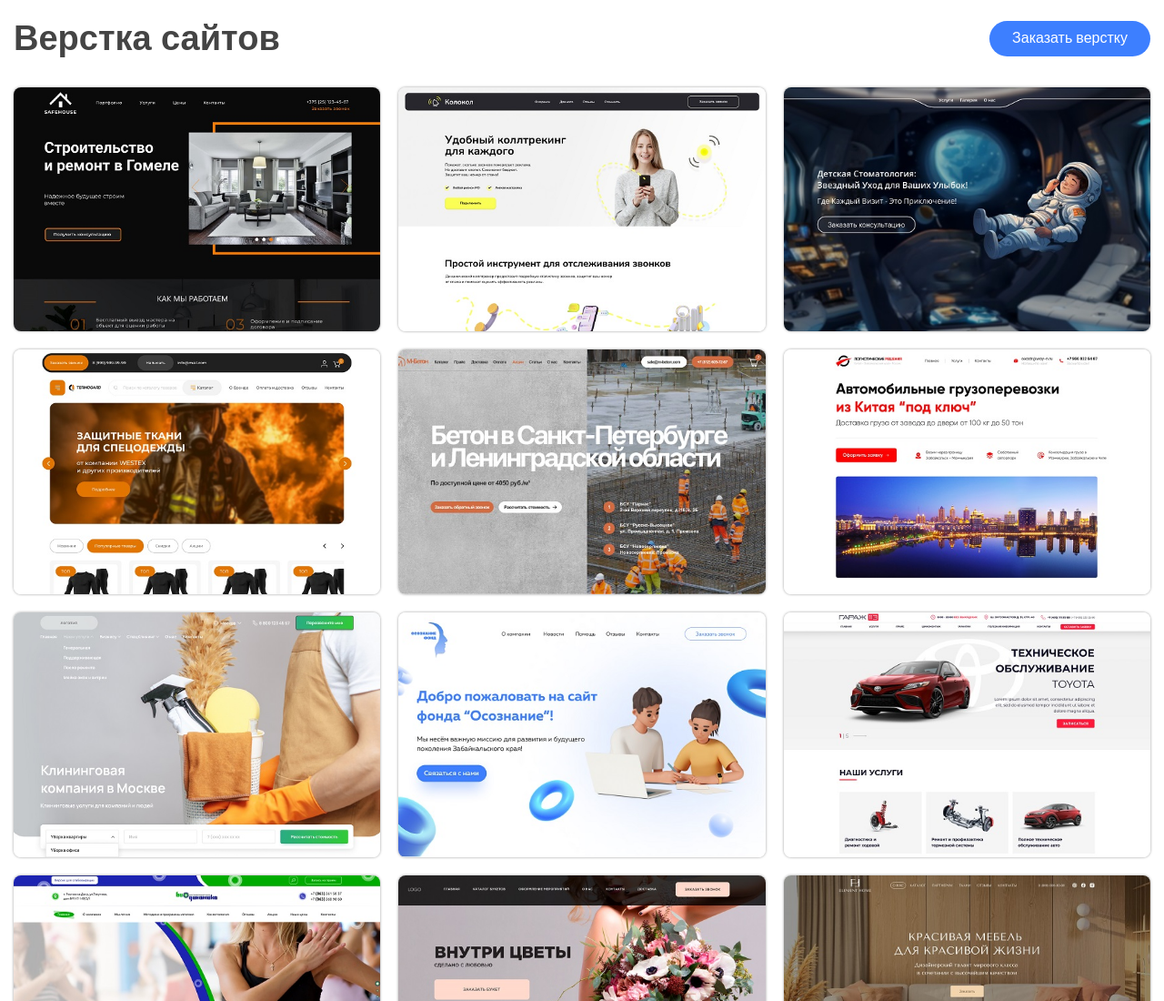
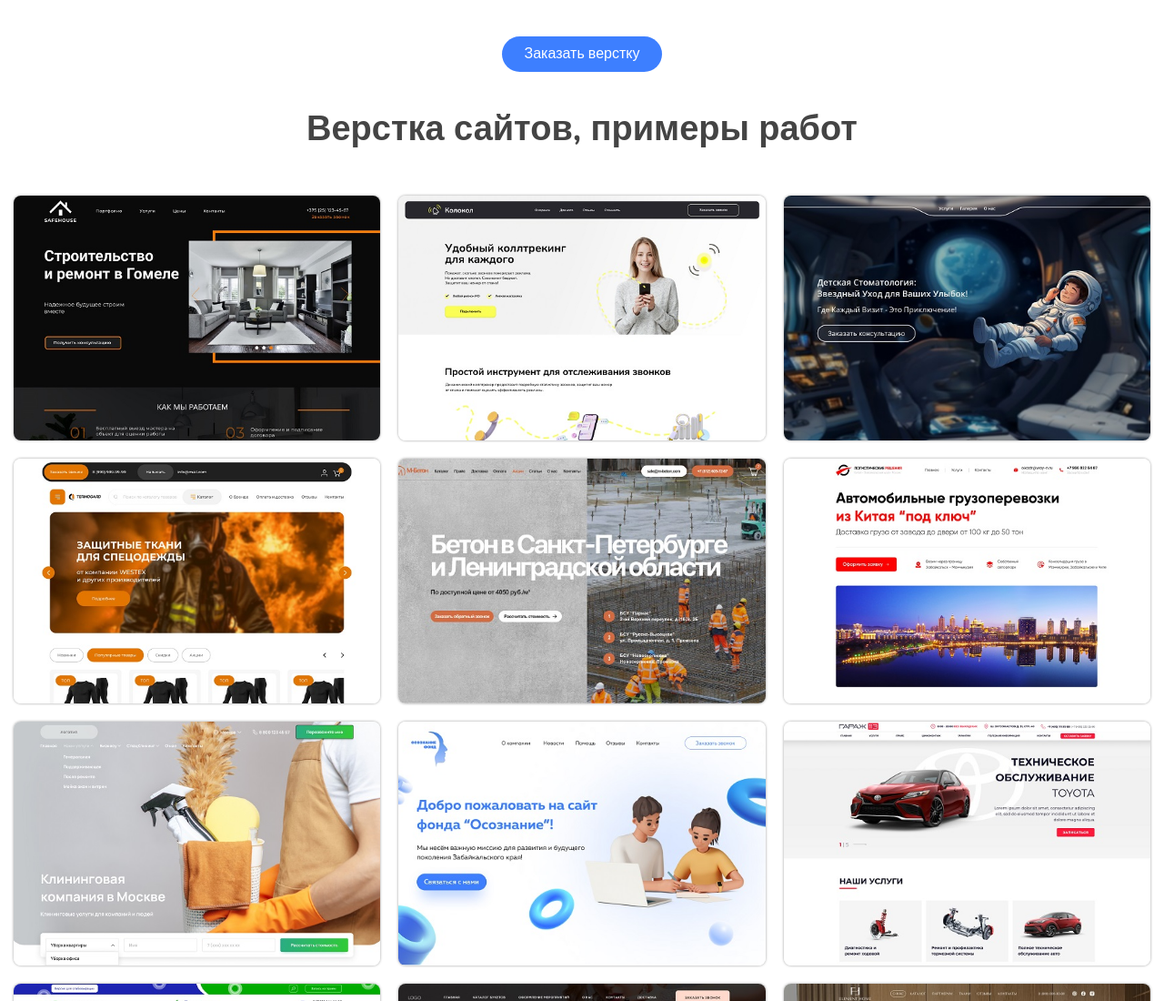
Before and after one commit to serwebdev/portfolio, a plain HTML site: page index.html in a window 1280 px wide. Shown: the top 1100 px of the page at 91% size. Drawn offline with nearby package versions, Linux system fonts and the light colour scheme.

Commit message:
Добавил мета-теги

```diff
--- a/css/style.scss
+++ b/css/style.scss
@@ -23,13 +23,14 @@ body {
 }
 
 .portfolio {
-  padding: 20px 0;
+  // padding: 20px 0;
+  padding-bottom: 50px;
 
   &__inner {
   }
 
   &__title {
-    // margin-bottom: 30px;
+    margin-bottom: 50px;
     text-align: center;
     font-size: 38px;
     font-weight: 700;
@@ -39,10 +40,12 @@ body {
   &__menu {
     display: flex;
     align-items: center;
-    justify-content: space-between;
+    // justify-content: space-between;
+    justify-content: center;
     flex-wrap: wrap;
     gap: 20px;
-    margin-bottom: 30px;
+    // margin-bottom: 30px;
+    padding: 40px 0;
   }
 
   &__link-back {
@@ -274,7 +277,7 @@ body {
     position: relative;
 
     &:hover {
-      color: $red;
+      color: $blue-light;
     }
 
     &::before {
--- a/index.html
+++ b/index.html
@@ -6,7 +6,9 @@
     <meta http-equiv="X-UA-Compatible" content="IE=edge">
     <meta name="viewport" content="width=device-width, initial-scale=1.0">
     <link rel="shortcut icon" href="favicon/coding(3).png" type="image/png">
-    <title>Портфолио</title>
+    <title>Верстка сайтов на заказ - портфолио</title>
+    <meta name="description"
+        content="Адаптивная верстка сайтов любой сложности с использованием современных технологий: HTML5, CSS3, SCSS, JS, GULP. Примеры моих работ.">
     <link rel="preconnect" href="https://fonts.googleapis.com">
     <link rel="preconnect" href="https://fonts.gstatic.com" crossorigin>
     <link href="https://fonts.googleapis.com/css2?family=Nunito:wght@400;500;700&display=swap" rel="stylesheet">
@@ -39,10 +41,11 @@
             <div class="portfolio__inner">
                 <nav class="portfolio__menu">
                     <a href="https://serwebdev.github.io/portfolio/" class="portfolio__link-back">Назад к портфолио</a>
-                    <h2 class="portfolio__title">Верстка сайтов</h2>
+                    <!-- <h2 class="portfolio__title">Верстка сайтов<br> Примеры работ</h2> -->
                     <a href="https://kwork.ru/user/sergeyzhernakov" class="portfolio__link-order"
                         target="_blank">Заказать верстку</a>
                 </nav>
+                <h2 class="portfolio__title">Верстка сайтов, примеры работ</h2>
                 <div class="portfolio__cards"></div>
             </div>
         </div>
--- a/js/main.js
+++ b/js/main.js
@@ -20,15 +20,13 @@ cardsFilter.reverse();
 cardsFilter.forEach(card => {
   const htmlCard = `
     <div class="portfolio__card">
-      <img src="img/${card.img}" alt="Портфолио" class="portfolio__card-img">
+      <img src="img/${card.img}" alt="Портфолио - работа №${card.id}" class="portfolio__card-img">
       <a href="${card.link}" class="portfolio__overlay" target="_blank">
           <div class="portfolio__card-top">
-              <div class="portfolio__card-pages">Страниц: <span>${
-                card.pageCount
-              }</span></div>
+              <div class="portfolio__card-pages">Страниц: <span>${card.pageCount}</span></div>
               <div class="portfolio__card-burger"><span></span></div>
           </div>
-          <h4 class="portfolio__card-bottom">${card.title}</h4>
+          <p class="portfolio__card-bottom">${card.title}</p>
       </a>
       <nav class="menu">
           <ul class="menu__list">
```
Also changed, not shown: css/style.css.
